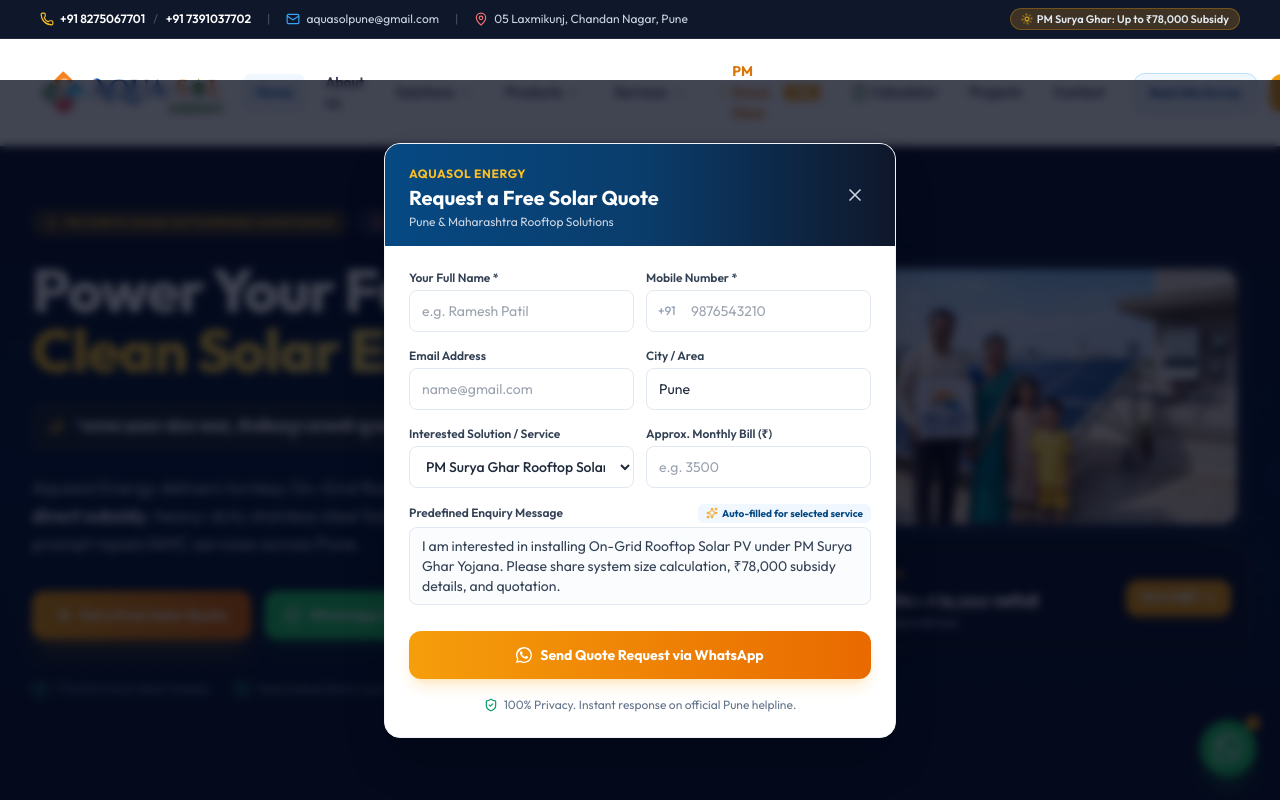
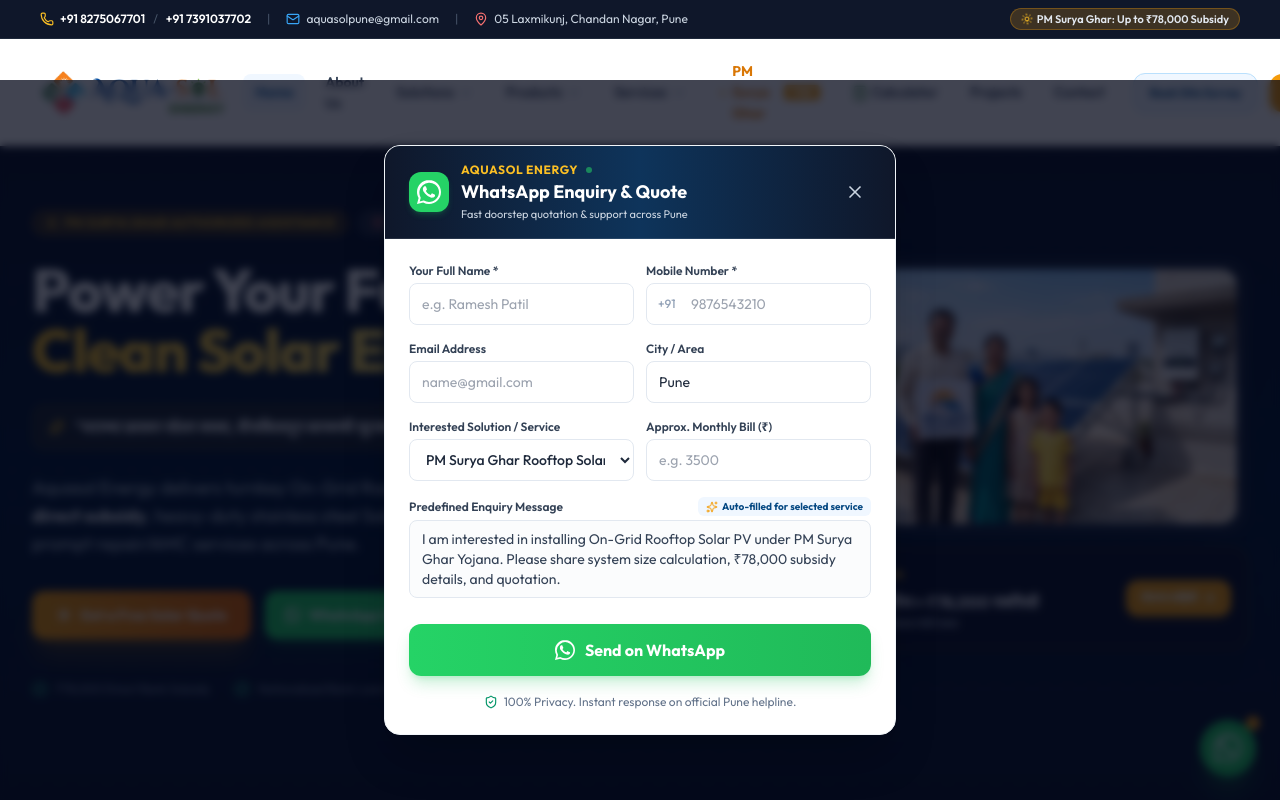
Before and after one commit to vidishagawas121/AquaSol, a React (Vite) app in the folder frontend/: page / in a window 1280 px wide. Both pictures are taken after a click on the button "Get a Free Solar Quote". Shown: the top 800 px of the page. Built offline with nearby package versions, Linux system fonts and the light colour scheme.

Commit message:
Open pre-filled popup enquiry modal on WhatsApp Enquiry clicks with Send on WhatsApp action

```diff
--- a/frontend/src/components/QuoteModal.jsx
+++ b/frontend/src/components/QuoteModal.jsx
@@ -116,11 +116,19 @@
         onClick={(e) => e.stopPropagation()}
       >
         {/* Header - Fixed/Sticky at top */}
-        <div className="bg-gradient-to-r from-brand-blue-700 via-brand-blue-800 to-slate-900 px-4 py-3.5 sm:px-6 sm:py-4 text-white flex items-center justify-between shrink-0">
-          <div>
-            <span className="text-[10px] sm:text-xs uppercase font-bold tracking-wider text-brand-amber-400">Aquasol Energy</span>
-            <h3 className="text-lg sm:text-xl font-bold leading-tight">Request a Free Solar Quote</h3>
-            <p className="text-[11px] sm:text-xs text-slate-300 mt-0.5">Pune & Maharashtra Rooftop Solutions</p>
+        <div className="bg-gradient-to-r from-slate-900 via-brand-blue-900 to-slate-900 px-4 py-3.5 sm:px-6 sm:py-4 text-white flex items-center justify-between shrink-0 border-b border-white/10">
+          <div className="flex items-center gap-3">
+            <div className="w-10 h-10 rounded-xl bg-[#25D366] text-white flex items-center justify-center shadow-md shadow-green-500/20 shrink-0">
+              <WhatsAppIcon className="w-6 h-6 text-white" />
+            </div>
+            <div>
+              <div className="flex items-center gap-2">
+                <span className="text-[10px] sm:text-xs uppercase font-bold tracking-wider text-brand-amber-400">Aquasol Energy</span>
+                <span className="w-1.5 h-1.5 rounded-full bg-[#25D366] animate-pulse"></span>
+              </div>
+              <h3 className="text-base sm:text-lg font-bold leading-tight text-white">WhatsApp Enquiry & Quote</h3>
+              <p className="text-[11px] text-slate-300">Fast doorstep quotation & support across Pune</p>
+            </div>
           </div>
           <button
             type="button"
@@ -292,10 +300,10 @@
                 <button
                   type="submit"
                   disabled={loading}
-                  className="w-full flex items-center justify-center gap-2 px-4 sm:px-6 py-3 sm:py-3.5 bg-gradient-to-r from-brand-amber-500 to-brand-amber-600 hover:from-brand-amber-600 hover:to-brand-amber-700 active:scale-[0.99] text-white font-bold text-sm rounded-xl shadow-lg shadow-brand-amber-500/20 transition-all duration-200 disabled:opacity-60 cursor-pointer"
+                  className="w-full flex items-center justify-center gap-2.5 px-4 sm:px-6 py-3.5 bg-gradient-to-r from-[#25D366] to-[#20ba59] hover:from-[#20ba59] hover:to-[#1aa84f] active:scale-[0.99] text-white font-bold text-sm sm:text-base rounded-xl shadow-lg shadow-green-500/25 transition-all duration-200 disabled:opacity-60 cursor-pointer"
                 >
-                  <WhatsAppIcon className="w-4 h-4 text-white shrink-0" />
-                  <span>Send Quote Request via WhatsApp</span>
+                  <WhatsAppIcon className="w-5 h-5 text-white shrink-0" />
+                  <span>Send on WhatsApp</span>
                 </button>
               </div>
 
--- a/frontend/src/components/WhatsAppButton.jsx
+++ b/frontend/src/components/WhatsAppButton.jsx
@@ -1,21 +1,21 @@
 import React, { useState } from 'react';
-import { X } from 'lucide-react';
+import { X, Sparkles } from 'lucide-react';
 import { useSettings } from '../context/SettingsContext';
 import WhatsAppIcon from './WhatsAppIcon';
+import QuoteModal from './QuoteModal';
 
-const WhatsAppButton = ({ customMessage }) => {
+const WhatsAppButton = ({ customMessage, defaultService = '' }) => {
   const { settings } = useSettings();
   const [isOpen, setIsOpen] = useState(false);
+  const [modalOpen, setModalOpen] = useState(false);
 
-  const phone = settings.whatsappNumber?.replace(/[^0-9]/g, '') || '918275067701';
-
-  const defaultMsg = customMessage ||
-    `Hello Aquasol Energy, I am interested in rooftop solar / solar water heating solutions in Pune. Please share details and pricing.`;
-
-  const encodedMessage = encodeURIComponent(defaultMsg);
-  const whatsappUrl = `https://wa.me/${phone}?text=${encodedMessage}`;
+  const handleOpenForm = () => {
+    setIsOpen(false);
+    setModalOpen(true);
+  };
 
   return (
+    <>
       <div className="fixed bottom-4 right-4 sm:bottom-6 sm:right-6 z-40 flex flex-col items-end">
         {/* Floating Tooltip / Mini card */}
         {isOpen && (
@@ -30,25 +30,30 @@
               </button>
             </div>
             <p className="text-xs text-slate-600 leading-relaxed">
-            Need quick assistance regarding PM Surya Ghar subsidy, solar water heaters, or repair in Pune? Chat with our engineer on WhatsApp!
+              Need quick assistance regarding PM Surya Ghar subsidy, solar water heaters, or repair in Pune? Fill a quick enquiry and chat with our engineer on WhatsApp!
             </p>
-          <a
-            href={whatsappUrl}
-            target="_blank"
-            rel="noopener noreferrer"
-            className="mt-3 w-full inline-flex items-center justify-center gap-2 py-2 px-3 bg-[#25D366] hover:bg-[#20ba59] text-white text-xs font-bold rounded-xl transition active:scale-95 shadow-md shadow-green-500/20"
+            <button
+              type="button"
+              onClick={handleOpenForm}
+              className="mt-3 w-full inline-flex items-center justify-center gap-2 py-2 px-3 bg-[#25D366] hover:bg-[#20ba59] active:scale-95 text-white text-xs font-bold rounded-xl transition shadow-md shadow-green-500/20 cursor-pointer"
             >
               <WhatsAppIcon className="w-4 h-4 text-white" />
-            Start WhatsApp Chat
-          </a>
+              Start WhatsApp Enquiry
+            </button>
           </div>
         )}
 
         {/* Main Trigger Button */}
         <button
-        onClick={() => setIsOpen(!isOpen)}
+          onClick={() => {
+            if (isOpen) {
+              setIsOpen(false);
+            } else {
+              setModalOpen(true);
+            }
+          }}
           title="Chat on WhatsApp with Aquasol Energy"
-        className="group relative flex items-center justify-center w-12 h-12 sm:w-14 sm:h-14 rounded-full bg-[#25D366] text-white shadow-xl shadow-green-500/30 hover:scale-105 active:scale-95 transition-all duration-200"
+          className="group relative flex items-center justify-center w-12 h-12 sm:w-14 sm:h-14 rounded-full bg-[#25D366] text-white shadow-xl shadow-green-500/30 hover:scale-105 active:scale-95 transition-all duration-200 cursor-pointer"
         >
           <span className="absolute -top-1 -right-1 flex h-3.5 w-3.5">
             <span className="animate-ping absolute inline-flex h-full w-full rounded-full bg-white opacity-75"></span>
@@ -57,6 +62,15 @@
           <WhatsAppIcon className="w-6 h-6 sm:w-7 sm:h-7 text-white" />
         </button>
       </div>
+
+      {/* Popup Quote / WhatsApp Enquiry Modal */}
+      <QuoteModal
+        isOpen={modalOpen}
+        onClose={() => setModalOpen(false)}
+        defaultService={defaultService || 'PM Surya Ghar Rooftop Solar'}
+        source="Floating WhatsApp Button"
+      />
+    </>
   );
 };
 
--- a/frontend/src/pages/HomePage.jsx
+++ b/frontend/src/pages/HomePage.jsx
@@ -163,15 +163,13 @@
                   <span>Get a Free Solar Quote</span>
                 </button>
 
-                <a
-                  href={whatsappUrl}
-                  target="_blank"
-                  rel="noopener noreferrer"
-                  className="w-full sm:w-auto px-5 py-3 sm:py-3.5 bg-[#25D366] hover:bg-[#20ba59] text-white font-bold text-xs sm:text-sm rounded-xl shadow-lg shadow-green-500/20 transition-all duration-200 active:scale-95 flex items-center justify-center gap-2"
+                <button
+                  onClick={() => handleOpenQuote('PM Surya Ghar Rooftop Solar')}
+                  className="w-full sm:w-auto px-5 py-3 sm:py-3.5 bg-[#25D366] hover:bg-[#20ba59] text-white font-bold text-xs sm:text-sm rounded-xl shadow-lg shadow-green-500/20 transition-all duration-200 active:scale-95 flex items-center justify-center gap-2 cursor-pointer"
                 >
                   <WhatsAppIcon className="w-4 h-4 text-white shrink-0" />
                   <span>WhatsApp Us</span>
-                </a>
+                </button>
 
                 <Link
                   to="/solar-calculator"
--- a/frontend/src/pages/ProductDetailPage.jsx
+++ b/frontend/src/pages/ProductDetailPage.jsx
@@ -133,15 +133,13 @@
               >
                 Enquire Now
               </button>
-              <a
-                href={whatsappUrl}
-                target="_blank"
-                rel="noopener noreferrer"
-                className="py-3.5 px-6 bg-[#25D366] hover:bg-[#20ba59] text-white font-bold text-sm rounded-xl shadow-lg shadow-green-500/20 transition flex items-center gap-2"
+              <button
+                onClick={() => setQuoteOpen(true)}
+                className="py-3.5 px-6 bg-[#25D366] hover:bg-[#20ba59] active:scale-[0.98] text-white font-bold text-sm rounded-xl shadow-lg shadow-green-500/20 transition flex items-center gap-2 cursor-pointer"
               >
                 <WhatsAppIcon className="w-4 h-4 text-white" />
                 WhatsApp Enquiry
-              </a>
+              </button>
             </div>
 
             {/* Features List */}
--- a/frontend/src/pages/ServiceDetailPage.jsx
+++ b/frontend/src/pages/ServiceDetailPage.jsx
@@ -133,15 +133,13 @@
                 Schedule Service Visit
               </button>
 
-              <a
-                href={whatsappUrl}
-                target="_blank"
-                rel="noopener noreferrer"
-                className="w-full py-3 bg-[#25D366] hover:bg-[#20ba59] text-white font-bold text-xs rounded-xl shadow transition flex items-center justify-center gap-2"
+              <button
+                onClick={() => setQuoteOpen(true)}
+                className="w-full py-3 bg-[#25D366] hover:bg-[#20ba59] active:scale-[0.98] text-white font-bold text-xs rounded-xl shadow transition flex items-center justify-center gap-2 cursor-pointer"
               >
                 <WhatsAppIcon className="w-4 h-4 text-white" />
                 WhatsApp Quick Booking
-              </a>
+              </button>
             </div>
 
             <div className="bg-white p-6 rounded-2xl border border-slate-100 shadow-sm space-y-2 text-xs text-slate-600">
--- a/frontend/src/pages/ServicesPage.jsx
+++ b/frontend/src/pages/ServicesPage.jsx
@@ -343,15 +343,16 @@
               <Phone className="w-4 h-4" />
               Call {settings.primaryPhone}
             </a>
-            <a
-              href={whatsappUrl}
-              target="_blank"
-              rel="noopener noreferrer"
-              className="px-5 py-3 bg-[#25D366] hover:bg-[#20ba59] text-white text-xs font-bold rounded-xl shadow transition flex items-center gap-2"
+            <button
+              onClick={() => {
+                setQuoteService('Solar Water Heater Servicing & Descaling');
+                setQuoteOpen(true);
+              }}
+              className="px-5 py-3 bg-[#25D366] hover:bg-[#20ba59] active:scale-[0.98] text-white text-xs font-bold rounded-xl shadow transition flex items-center gap-2 cursor-pointer"
             >
               <WhatsAppIcon className="w-4 h-4 text-white" />
-              WhatsApp
-            </a>
+              WhatsApp Enquiry
+            </button>
           </div>
         </div>
       </section>
```
Also changed, not shown: frontend/src/pages/ProjectsPage.jsx (+13 -6 lines). Lines whose indentation alone changed are shown as unchanged.
